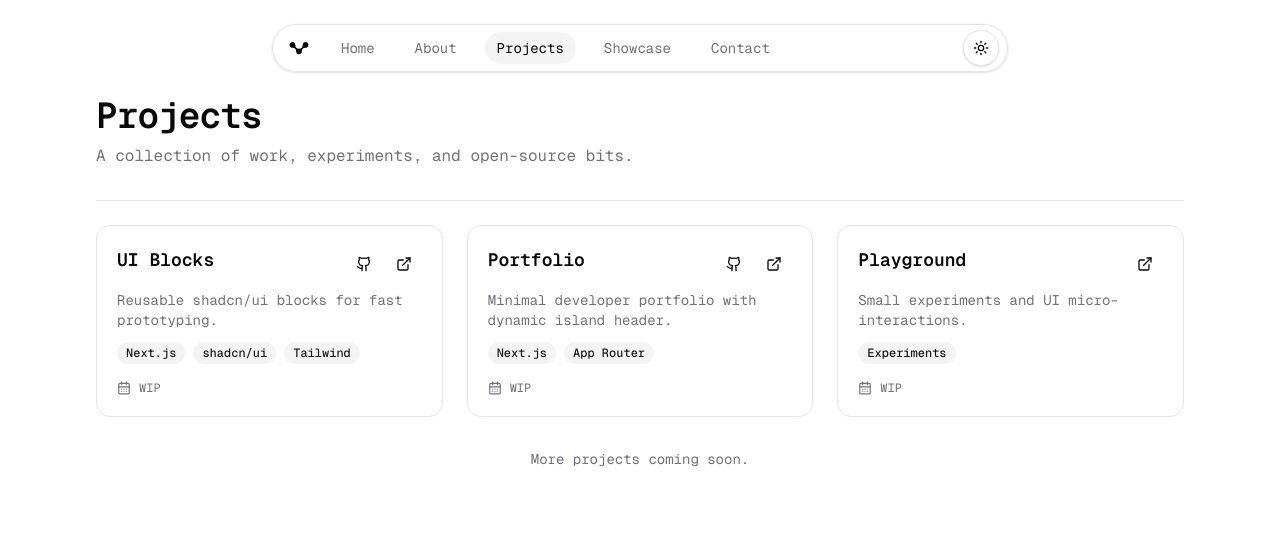
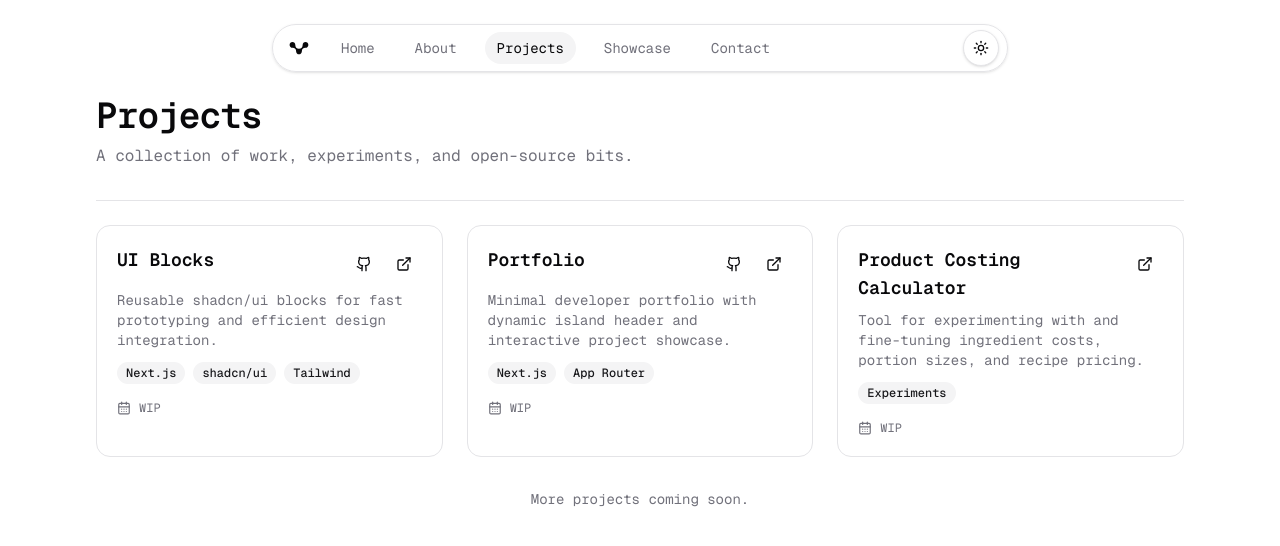
Before and after one commit to louienfranco/louien, a Next.js app: page /projects in a window 1280 px wide. Shown: the top 546 px of the page. Built offline with nearby package versions, Linux system fonts and the light colour scheme.

Commit message:
update/size

```diff
--- a/app/projects/page.tsx
+++ b/app/projects/page.tsx
@@ -22,7 +22,8 @@ type Project = {
 const projects: Project[] = [
   {
     title: "UI Blocks",
-    description: "Reusable shadcn/ui blocks for fast prototyping.",
+    description:
+      "Reusable shadcn/ui blocks for fast prototyping and efficient design integration.",
     year: "WIP",
     tags: ["Next.js", "shadcn/ui", "Tailwind"],
     repo: "https://github.com/louienfranco/",
@@ -30,15 +31,17 @@ const projects: Project[] = [
   },
   {
     title: "Portfolio",
-    description: "Minimal developer portfolio with dynamic island header.",
+    description:
+      "Minimal developer portfolio with dynamic island header and interactive project showcase.",
     year: "WIP",
     tags: ["Next.js", "App Router"],
     repo: "https://github.com/louienfranco/louien",
     demo: "#",
   },
   {
-    title: "Playground",
-    description: "Small experiments and UI micro-interactions.",
+    title: "Product Costing Calculator",
+    description:
+      "Tool for experimenting with and fine-tuning ingredient costs, portion sizes, and recipe pricing.",
     year: "WIP",
     tags: ["Experiments"],
     demo: "#",
--- a/components/custom/rgb-button.tsx
+++ b/components/custom/rgb-button.tsx
@@ -30,7 +30,7 @@ const RGBButton = forwardRef<HTMLButtonElement, RGBButtonProps>(
         }}
         className={cn(
           "rgb-button", // Base class that defines the CSS variables
-          "relative inline-flex h-11 items-center justify-center rounded-xl px-8 py-2 font-medium transition-all duration-200",
+          "relative inline-flex h-10 items-center justify-center rounded-xl px-8 py-2 font-medium transition-all duration-200",
           "focus-visible:outline-none focus-visible:ring-2 focus-visible:ring-offset-2",
           "disabled:pointer-events-none disabled:opacity-50",
           animationClass,
```
